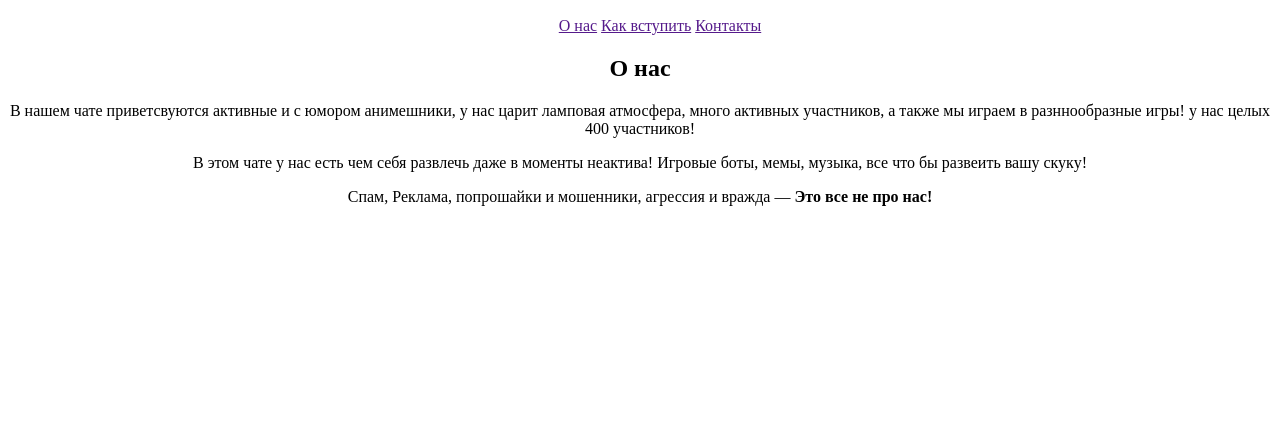
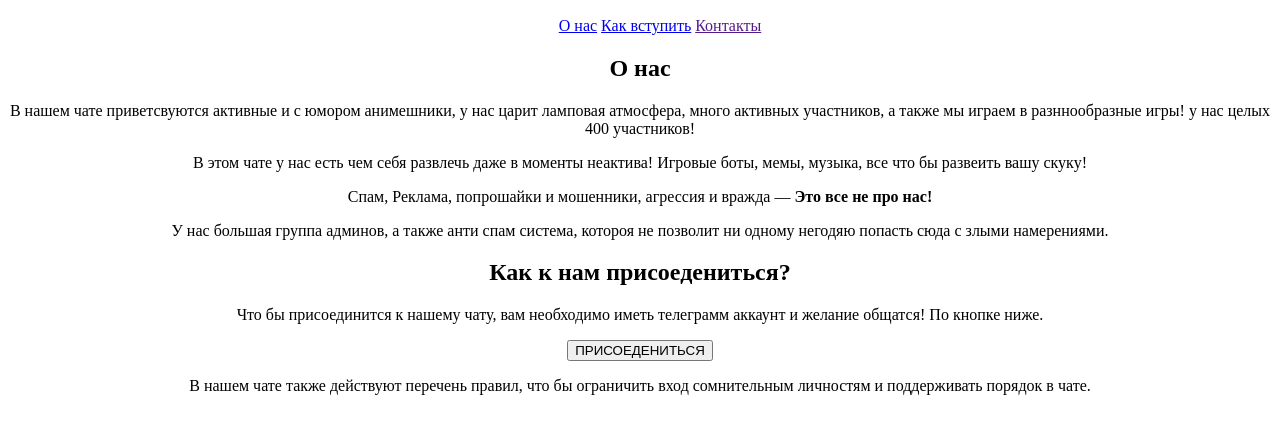
Before and after one commit to ROFSIDART/SAMPLE, a plain HTML site: page index.html in a window 1280 px wide. Shown: the part 152-586 px from the top of the page. Drawn offline with Linux system fonts and the light colour scheme.

Commit message:
add description and login text

```diff
--- a/index.html
+++ b/index.html
@@ -14,25 +14,39 @@
     <h2>Так вот он!</h2>
     <nav>
       <ul>
-        <a href="">О нас</a>
-        <a href="">Как вступить</a>
+        <a href="#description">О нас</a>
+        <a href="#login">Как вступить</a>
         <a href="">Контакты</a>
       </ul>
     </nav>
 </header>
 
 <main>
-  <section class="description">
+  <section id="description">
    <article>
      <h2>О нас</h2>
      <p>В нашем чате приветсвуются активные и с юмором анимешники, у нас царит ламповая атмосфера, много активных участников, а также мы играем в разннообразные игры! у нас целых 400 участников!</p>
      <p>В этом чате у нас есть чем себя развлечь даже в моменты неактива! Игровые боты, мемы, музыка, все что бы развеить вашу скуку!</p>
      <p>Спам, Реклама, попрошайки и мошенники, агрессия и вражда — <strong> Это все не про нас!</strong> </p>
-     <p></p>
+     <p>У нас большая группа админов, а также анти спам система, котороя не позволит ни одному негодяю попасть сюда с злыми намерениями. </p>
    </article>
   </section>
+
+  <section id="login">
+     <article>
+       <h2>Как к нам присоедениться?</h2>
+       <p>Что бы присоединится к нашему чату, вам необходимо иметь телеграмм аккаунт и желание общатся! По кнопке ниже.</p>
+     </article>
+
+     <article>
+       <button>ПРИСОЕДЕНИТЬСЯ</button>
+     </article>
+
+     <article>
+      <p>В нашем чате также действуют перечень правил, что бы ограничить вход сомнительным личностям и поддерживать порядок в чате.</p>
+     </article>
+  </section>
 </main>
-
 
 <footer>
 </footer>
```
